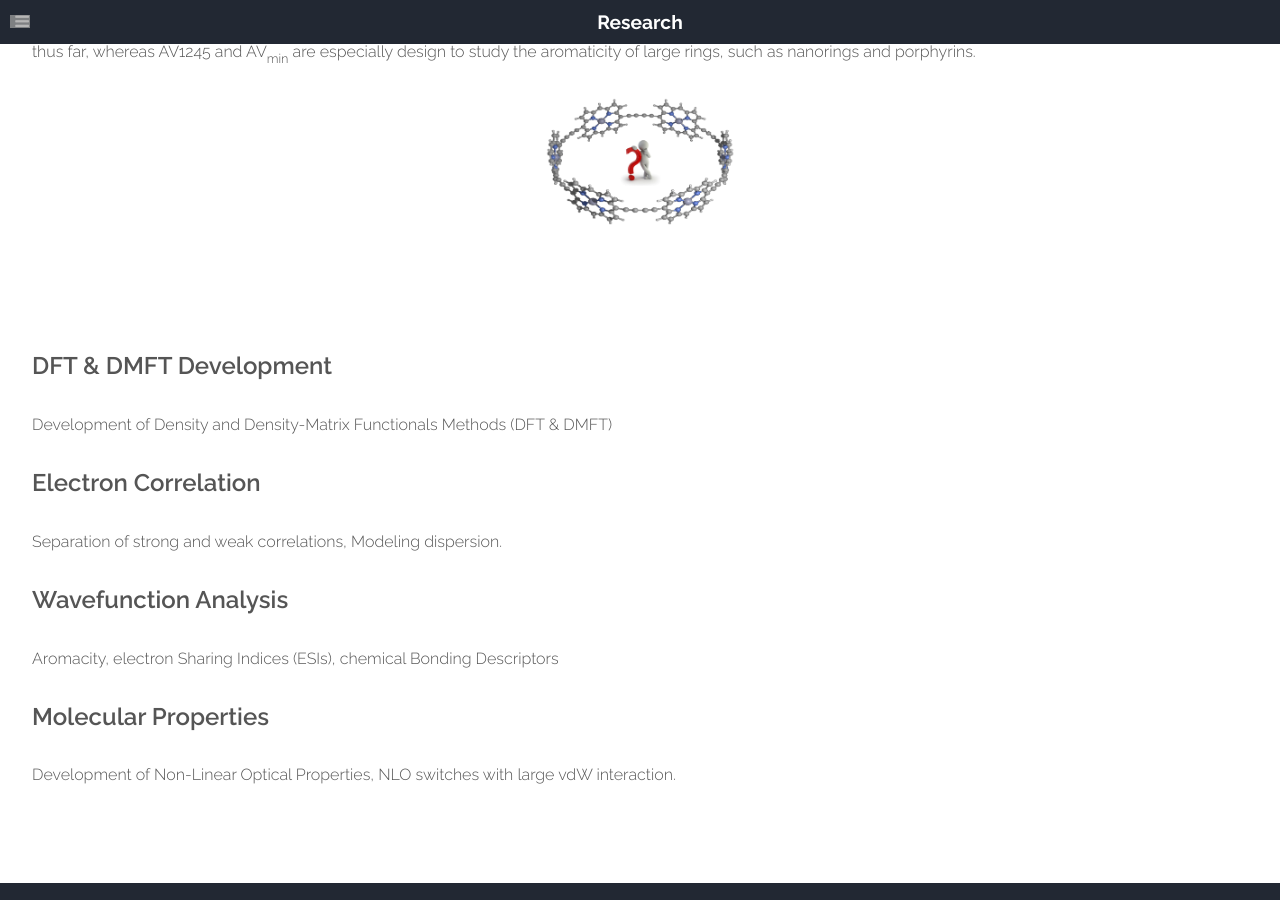
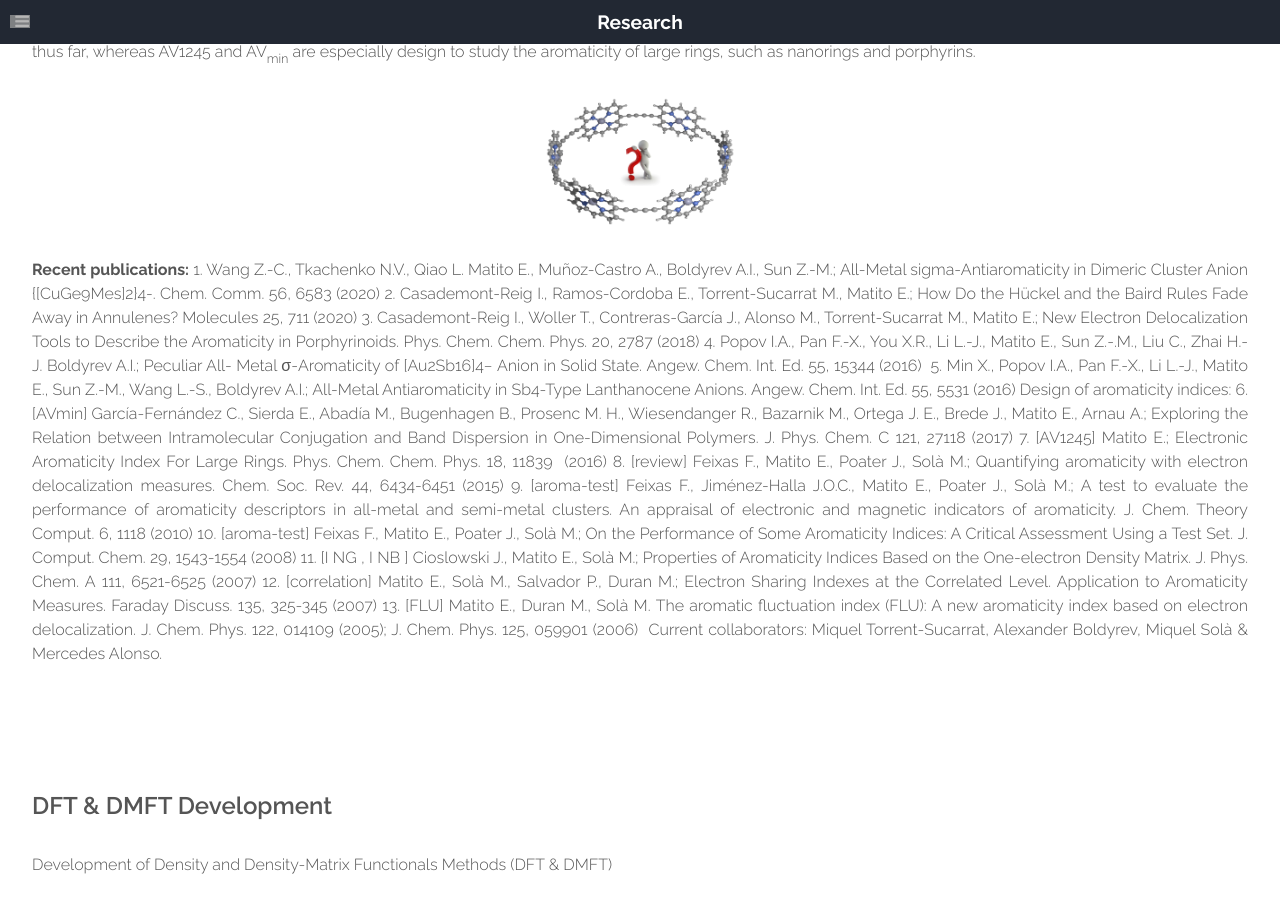
Before and after one commit to old-jekyll-templates/Horizons-Jekyll-Theme, a Jekyll site: the page built from research.html, in a window 1280 px wide and 900 px high, scrolled down 393 px. Built offline with Jekyll 4.4.1, drawn with Linux system fonts in a browser that asks for light colours; grey boxes are pictures that could not be loaded.

Commit message:
Update research.html

```diff
--- a/research.html
+++ b/research.html
@@ -21,6 +21,36 @@ layout: main
 
 							<center><a href="#" class="image feature"><img src="{{ site.baseurl }}/assets/images/Aroma2.png" alt="" style="width: 15vw; min-width: 20px;" /></a></center>
 
+						<P ALIGN="justify">
+							<b>Recent publications:</b>
+							1. Wang Z.-C., Tkachenko N.V., Qiao L. Matito E., Muñoz-Castro A., Boldyrev A.I., Sun Z.-M.; All-Metal sigma-Antiaromaticity in Dimeric Cluster Anion {[CuGe9Mes]2}4-. Chem. Comm. 56, 6583 (2020)
+2. Casademont-Reig I., Ramos-Cordoba E., Torrent-Sucarrat M., Matito E.; How Do the Hückel and the Baird
+Rules Fade Away in Annulenes? Molecules 25, 711 (2020)
+3. Casademont-Reig I., Woller T., Contreras-García J., Alonso M., Torrent-Sucarrat M., Matito E.; New Electron
+Delocalization Tools to Describe the Aromaticity in Porphyrinoids. Phys. Chem. Chem. Phys. 20, 2787 (2018)
+4. Popov I.A., Pan F.-X., You X.R., Li L.-J., Matito E., Sun Z.-.M., Liu C., Zhai H.-J. Boldyrev A.I.; Peculiar All-
+Metal σ-Aromaticity of [Au2Sb16]4− Anion in Solid State. Angew. Chem. Int. Ed. 55, 15344 (2016)
+5. Min X., Popov I.A., Pan F.-X., Li L.-J., Matito E., Sun Z.-M., Wang L.-S., Boldyrev A.I.; All-Metal Antiaromaticity
+in Sb4-Type Lanthanocene Anions. Angew. Chem. Int. Ed. 55, 5531 (2016)
+Design of aromaticity indices:
+6. [AVmin] García-Fernández C., Sierda E., Abadía M., Bugenhagen B., Prosenc M. H., Wiesendanger R.,
+Bazarnik M., Ortega J. E., Brede J., Matito E., Arnau A.; Exploring the Relation between Intramolecular
+Conjugation and Band Dispersion in One-Dimensional Polymers. J. Phys. Chem. C 121, 27118 (2017)
+7. [AV1245] Matito E.; Electronic Aromaticity Index For Large Rings. Phys. Chem. Chem. Phys. 18, 11839  (2016)
+8. [review] Feixas F., Matito E., Poater J., Solà M.; Quantifying aromaticity with electron delocalization
+measures. Chem. Soc. Rev. 44, 6434-6451 (2015)
+9. [aroma-test] Feixas F., Jiménez-Halla J.O.C., Matito E., Poater J., Solà M.; A test to evaluate the performance
+of aromaticity descriptors in all-metal and semi-metal clusters. An appraisal of electronic and magnetic
+indicators of aromaticity. J. Chem. Theory Comput. 6, 1118 (2010)
+10. [aroma-test] Feixas F., Matito E., Poater J., Solà M.; On the Performance of Some Aromaticity Indices: A
+Critical Assessment Using a Test Set. J. Comput. Chem. 29, 1543-1554 (2008)
+11. [I NG , I NB ] Cioslowski J., Matito E., Solà M.; Properties of Aromaticity Indices Based on the One-electron Density
+Matrix. J. Phys. Chem. A 111, 6521-6525 (2007)
+12. [correlation] Matito E., Solà M., Salvador P., Duran M.; Electron Sharing Indexes at the Correlated Level.
+Application to Aromaticity Measures. Faraday Discuss. 135, 325-345 (2007)
+13. [FLU] Matito E., Duran M., Solà M. The aromatic fluctuation index (FLU): A new aromaticity index based on
+electron delocalization. J. Chem. Phys. 122, 014109 (2005); J. Chem. Phys. 125, 059901 (2006)
+Current collaborators: Miquel Torrent-Sucarrat, Alexander Boldyrev, Miquel Solà &amp; Mercedes Alonso.
 
 						</header>
 						<p></p>
```
